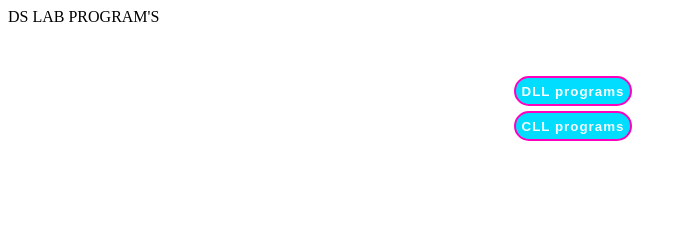
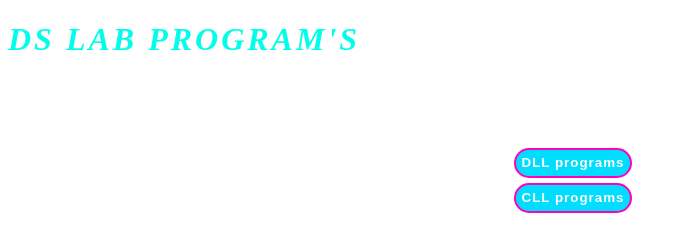
Before and after one commit to Cyber580/Lab, a plain HTML site: page Web_HTML/index.html in a window 1280 px wide. Shown: the whole page, without its empty margins (0-687 px from the left). Drawn offline with Linux system fonts and the light colour scheme.

Commit message:
index.html

```diff
--- a/Web_HTML/index.html
+++ b/Web_HTML/index.html
@@ -1,13 +1,17 @@
 <!DOCTYPE html>
 <html>
   <head>
-   <tile>DS LAB PROGRAM'S</tile>
    <meta name="DS" content="Lab program's">
   </head>
    <body>
-
-
+    <em>
+    <h1 class="heading1"> DS LAB PROGRAM'S</h1>
+    </em>
     <style>
+      .heading1{
+        color:rgb(0, 255, 234);
+        letter-spacing: 3px;
+      }
       .CLL{
         background-color: rgb(0, 221, 255);
         color: rgb(250, 250, 250);
```
